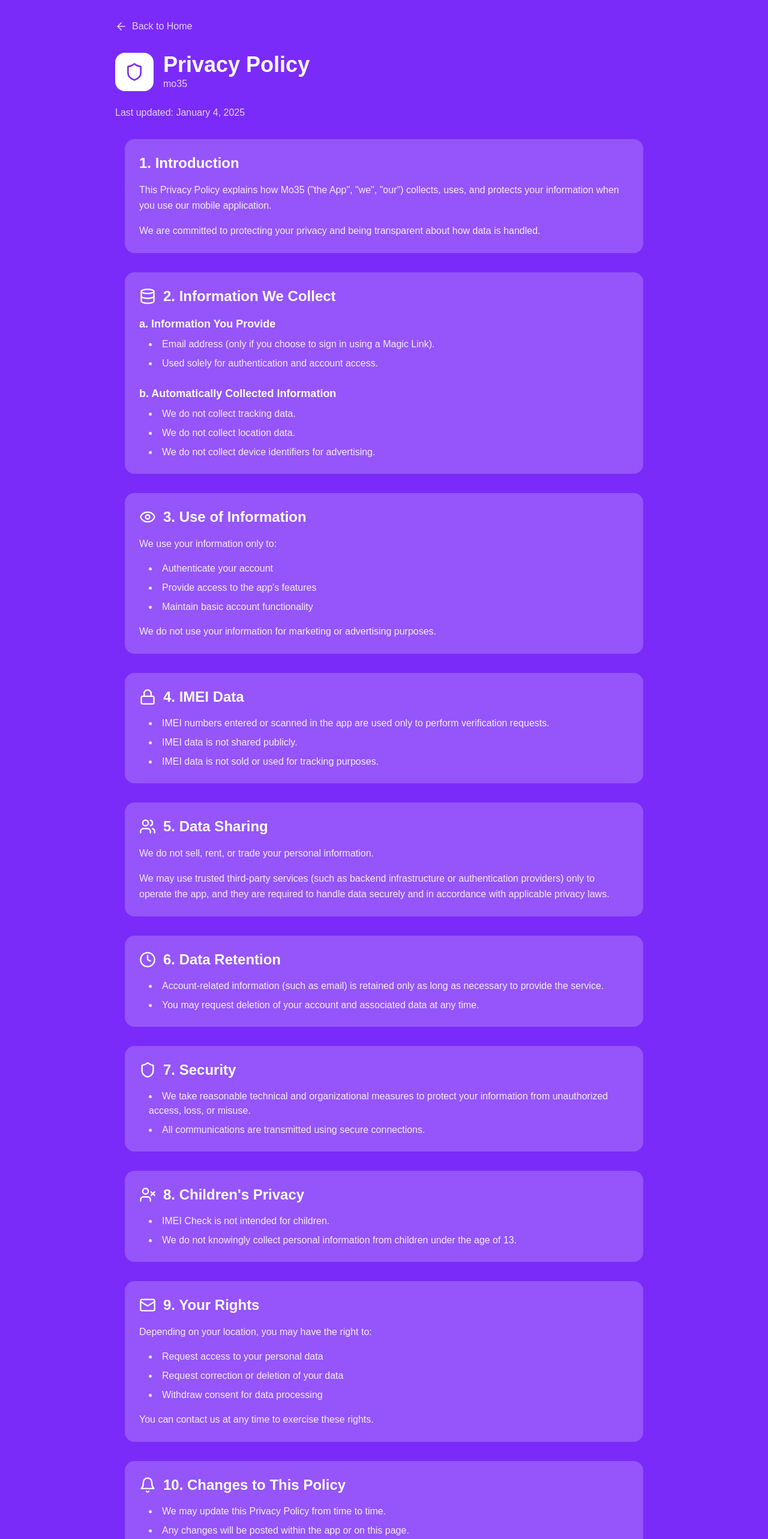
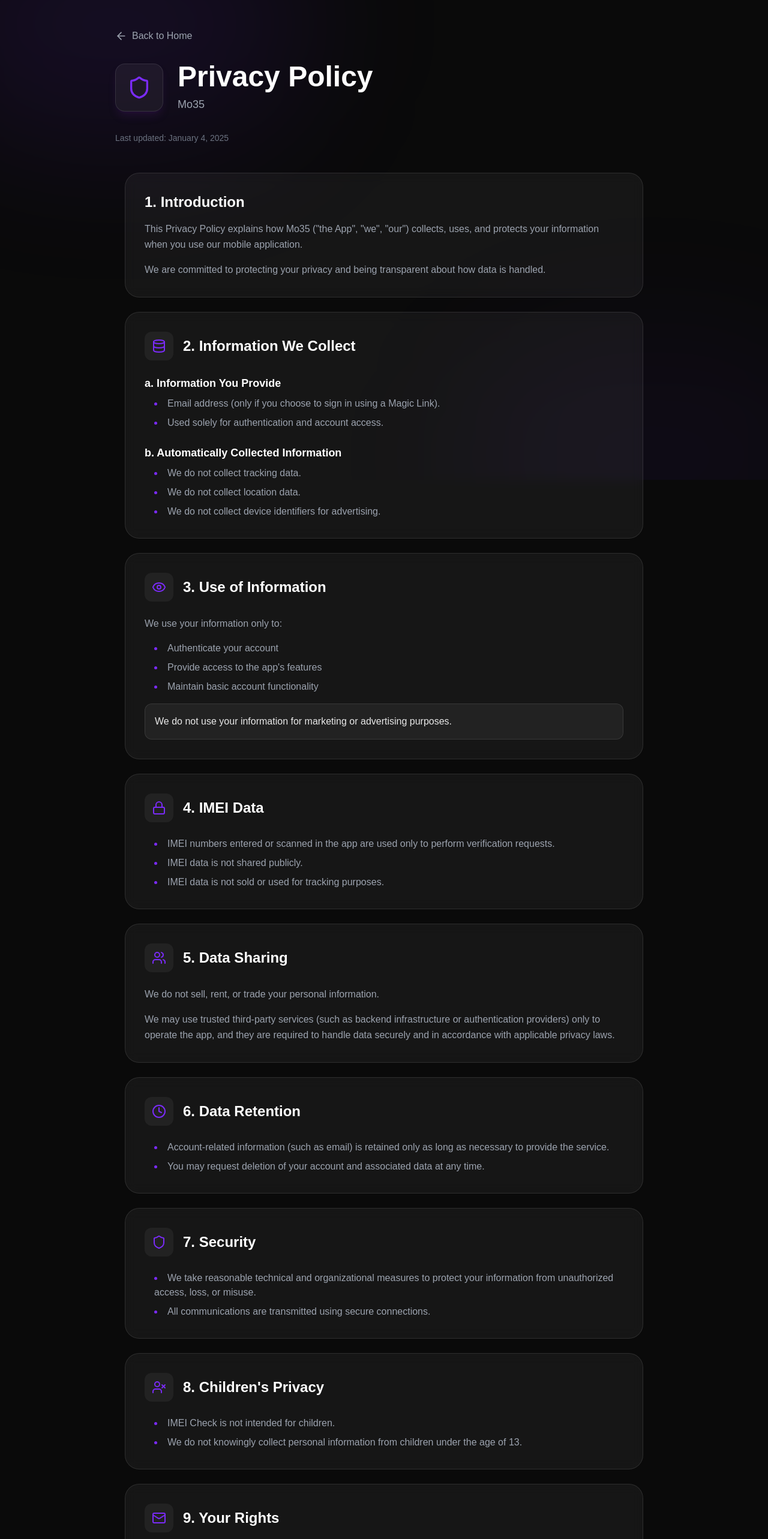
Before and after one commit to ithesk/mo35web, a Next.js app: page /privacy in a window 1280 px wide. Shown: the top 2566 px of the page at 60% size. Built offline with nearby package versions, Linux system fonts and the light colour scheme.

Commit message:
Update privacy page to dark theme

```diff
--- a/src/app/privacy/page.tsx
+++ b/src/app/privacy/page.tsx
@@ -3,63 +3,71 @@
 
 export default function PrivacyPolicy() {
   return (
-    <div className="min-h-screen bg-[#7B2BF9] text-white">
+    <div className="min-h-screen bg-[#0a0a0a] text-gray-200 relative selection:bg-[#7B2BF9] selection:text-white">
+      {/* Background Decor */}
+      <div className="fixed inset-0 z-0 overflow-hidden pointer-events-none">
+        <div className="absolute top-[-20%] left-[-10%] w-[50%] h-[50%] rounded-full bg-[#7B2BF9]/10 blur-[120px]" />
+        <div className="absolute bottom-[-20%] right-[-10%] w-[50%] h-[50%] rounded-full bg-[#7B2BF9]/5 blur-[120px]" />
+      </div>
+
       {/* Header */}
-      <div className="py-8 px-4">
+      <div className="py-12 px-4 relative z-10">
         <div className="max-w-4xl mx-auto">
-          <Link href="/" className="inline-flex items-center gap-2 text-white/80 hover:text-white transition-colors mb-8">
-            <ArrowLeft size={20} />
+          <Link href="/" className="inline-flex items-center gap-2 text-gray-400 hover:text-white transition-colors mb-8 group">
+            <ArrowLeft size={20} className="group-hover:-translate-x-1 transition-transform" />
             Back to Home
           </Link>
 
-          <div className="flex items-center gap-4 mb-6">
-            <div className="w-16 h-16 bg-white rounded-2xl flex items-center justify-center">
-              <Shield size={32} className="text-[#7B2BF9]" />
+          <div className="flex items-center gap-6 mb-8 animate-fadeIn">
+            <div className="w-20 h-20 glass rounded-2xl flex items-center justify-center border border-white/10 shadow-lg shadow-purple-900/20">
+              <Shield size={40} className="text-[#7B2BF9]" />
             </div>
             <div>
-              <h1 className="text-4xl font-bold">Privacy Policy</h1>
-              <p className="text-white/80">mo35</p>
+              <h1 className="text-4xl md:text-5xl font-bold text-white mb-2">Privacy Policy</h1>
+              <p className="text-gray-400 text-lg">Mo35</p>
             </div>
           </div>
 
-          <p className="text-white/80">
+          <p className="text-gray-500 text-sm">
             Last updated: January 4, 2025
           </p>
         </div>
       </div>
 
       {/* Content */}
-      <div className="max-w-4xl mx-auto px-4 pb-16">
-        <div className="space-y-8">
+      <div className="max-w-4xl mx-auto px-4 pb-20 relative z-10">
+        <div className="space-y-6">
           {/* 1. Introduction */}
-          <section className="p-6 bg-white/20 backdrop-blur-sm rounded-2xl">
-            <h2 className="text-2xl font-bold mb-4">1. Introduction</h2>
-            <p className="text-white/90 leading-relaxed">
+          <section className="p-8 glass rounded-3xl border border-white/5 hover:border-white/10 transition-colors">
+            <h2 className="text-2xl font-bold mb-4 text-white">1. Introduction</h2>
+            <p className="text-gray-400 leading-relaxed">
               This Privacy Policy explains how Mo35 (&quot;the App&quot;, &quot;we&quot;, &quot;our&quot;) collects, uses, and protects
               your information when you use our mobile application.
             </p>
-            <p className="text-white/90 leading-relaxed mt-4">
+            <p className="text-gray-400 leading-relaxed mt-4">
               We are committed to protecting your privacy and being transparent about how data is handled.
             </p>
           </section>
 
           {/* 2. Information We Collect */}
-          <section className="p-6 bg-white/20 backdrop-blur-sm rounded-2xl">
-            <div className="flex items-center gap-3 mb-4">
-              <Database size={28} className="text-white" />
-              <h2 className="text-2xl font-bold">2. Information We Collect</h2>
+          <section className="p-8 glass rounded-3xl border border-white/5 hover:border-white/10 transition-colors">
+            <div className="flex items-center gap-4 mb-6">
+              <div className="p-3 bg-white/5 rounded-xl text-[#7B2BF9]">
+                <Database size={24} />
+              </div>
+              <h2 className="text-2xl font-bold text-white">2. Information We Collect</h2>
             </div>
-            <div className="space-y-6 text-white/90">
+            <div className="space-y-6 text-gray-400">
               <div>
                 <h3 className="text-lg font-semibold text-white mb-2">a. Information You Provide</h3>
-                <ul className="list-disc list-inside space-y-2 ml-4">
+                <ul className="list-disc list-inside space-y-2 ml-4 marker:text-[#7B2BF9]">
                   <li>Email address (only if you choose to sign in using a Magic Link).</li>
                   <li>Used solely for authentication and account access.</li>
                 </ul>
               </div>
               <div>
                 <h3 className="text-lg font-semibold text-white mb-2">b. Automatically Collected Information</h3>
-                <ul className="list-disc list-inside space-y-2 ml-4">
+                <ul className="list-disc list-inside space-y-2 ml-4 marker:text-[#7B2BF9]">
                   <li>We do not collect tracking data.</li>
                   <li>We do not collect location data.</li>
                   <li>We do not collect device identifiers for advertising.</li>
@@ -69,31 +77,35 @@
           </section>
 
           {/* 3. Use of Information */}
-          <section className="p-6 bg-white/20 backdrop-blur-sm rounded-2xl">
-            <div className="flex items-center gap-3 mb-4">
-              <Eye size={28} className="text-white" />
-              <h2 className="text-2xl font-bold">3. Use of Information</h2>
+          <section className="p-8 glass rounded-3xl border border-white/5 hover:border-white/10 transition-colors">
+            <div className="flex items-center gap-4 mb-6">
+              <div className="p-3 bg-white/5 rounded-xl text-[#7B2BF9]">
+                <Eye size={24} />
+              </div>
+              <h2 className="text-2xl font-bold text-white">3. Use of Information</h2>
             </div>
-            <div className="space-y-4 text-white/90">
+            <div className="space-y-4 text-gray-400">
               <p className="leading-relaxed">We use your information only to:</p>
-              <ul className="list-disc list-inside space-y-2 ml-4">
+              <ul className="list-disc list-inside space-y-2 ml-4 marker:text-[#7B2BF9]">
                 <li>Authenticate your account</li>
                 <li>Provide access to the app&apos;s features</li>
                 <li>Maintain basic account functionality</li>
               </ul>
-              <p className="leading-relaxed mt-4 font-medium">
+              <p className="leading-relaxed mt-4 font-medium text-white/90 p-4 rounded-xl bg-white/5 border border-white/10">
                 We do not use your information for marketing or advertising purposes.
               </p>
             </div>
           </section>
 
           {/* 4. IMEI Data */}
-          <section className="p-6 bg-white/20 backdrop-blur-sm rounded-2xl">
-            <div className="flex items-center gap-3 mb-4">
-              <Lock size={28} className="text-white" />
-              <h2 className="text-2xl font-bold">4. IMEI Data</h2>
+          <section className="p-8 glass rounded-3xl border border-white/5 hover:border-white/10 transition-colors">
+            <div className="flex items-center gap-4 mb-6">
+              <div className="p-3 bg-white/5 rounded-xl text-[#7B2BF9]">
+                <Lock size={24} />
+              </div>
+              <h2 className="text-2xl font-bold text-white">4. IMEI Data</h2>
             </div>
-            <ul className="list-disc list-inside space-y-2 ml-4 text-white/90">
+            <ul className="list-disc list-inside space-y-2 ml-4 text-gray-400 marker:text-[#7B2BF9]">
               <li>IMEI numbers entered or scanned in the app are used only to perform verification requests.</li>
               <li>IMEI data is not shared publicly.</li>
               <li>IMEI data is not sold or used for tracking purposes.</li>
@@ -101,12 +113,14 @@
           </section>
 
           {/* 5. Data Sharing */}
-          <section className="p-6 bg-white/20 backdrop-blur-sm rounded-2xl">
-            <div className="flex items-center gap-3 mb-4">
-              <Users size={28} className="text-white" />
-              <h2 className="text-2xl font-bold">5. Data Sharing</h2>
+          <section className="p-8 glass rounded-3xl border border-white/5 hover:border-white/10 transition-colors">
+            <div className="flex items-center gap-4 mb-6">
+              <div className="p-3 bg-white/5 rounded-xl text-[#7B2BF9]">
+                <Users size={24} />
+              </div>
+              <h2 className="text-2xl font-bold text-white">5. Data Sharing</h2>
             </div>
-            <div className="space-y-4 text-white/90">
+            <div className="space-y-4 text-gray-400">
               <p className="leading-relaxed">
                 We do not sell, rent, or trade your personal information.
               </p>
@@ -119,50 +133,58 @@
           </section>
 
           {/* 6. Data Retention */}
-          <section className="p-6 bg-white/20 backdrop-blur-sm rounded-2xl">
-            <div className="flex items-center gap-3 mb-4">
-              <Clock size={28} className="text-white" />
-              <h2 className="text-2xl font-bold">6. Data Retention</h2>
+          <section className="p-8 glass rounded-3xl border border-white/5 hover:border-white/10 transition-colors">
+            <div className="flex items-center gap-4 mb-6">
+              <div className="p-3 bg-white/5 rounded-xl text-[#7B2BF9]">
+                <Clock size={24} />
+              </div>
+              <h2 className="text-2xl font-bold text-white">6. Data Retention</h2>
             </div>
-            <ul className="list-disc list-inside space-y-2 ml-4 text-white/90">
+            <ul className="list-disc list-inside space-y-2 ml-4 text-gray-400 marker:text-[#7B2BF9]">
               <li>Account-related information (such as email) is retained only as long as necessary to provide the service.</li>
               <li>You may request deletion of your account and associated data at any time.</li>
             </ul>
           </section>
 
           {/* 7. Security */}
-          <section className="p-6 bg-white/20 backdrop-blur-sm rounded-2xl">
-            <div className="flex items-center gap-3 mb-4">
-              <Shield size={28} className="text-white" />
-              <h2 className="text-2xl font-bold">7. Security</h2>
+          <section className="p-8 glass rounded-3xl border border-white/5 hover:border-white/10 transition-colors">
+            <div className="flex items-center gap-4 mb-6">
+              <div className="p-3 bg-white/5 rounded-xl text-[#7B2BF9]">
+                <Shield size={24} />
+              </div>
+              <h2 className="text-2xl font-bold text-white">7. Security</h2>
             </div>
-            <ul className="list-disc list-inside space-y-2 ml-4 text-white/90">
+            <ul className="list-disc list-inside space-y-2 ml-4 text-gray-400 marker:text-[#7B2BF9]">
               <li>We take reasonable technical and organizational measures to protect your information from unauthorized access, loss, or misuse.</li>
               <li>All communications are transmitted using secure connections.</li>
             </ul>
           </section>
 
           {/* 8. Children's Privacy */}
-          <section className="p-6 bg-white/20 backdrop-blur-sm rounded-2xl">
-            <div className="flex items-center gap-3 mb-4">
-              <UserX size={28} className="text-white" />
-              <h2 className="text-2xl font-bold">8. Children&apos;s Privacy</h2>
+          <section className="p-8 glass rounded-3xl border border-white/5 hover:border-white/10 transition-colors">
+            <div className="flex items-center gap-4 mb-6">
+              <div className="p-3 bg-white/5 rounded-xl text-[#7B2BF9]">
+                <UserX size={24} />
+              </div>
+              <h2 className="text-2xl font-bold text-white">8. Children&apos;s Privacy</h2>
             </div>
-            <ul className="list-disc list-inside space-y-2 ml-4 text-white/90">
+            <ul className="list-disc list-inside space-y-2 ml-4 text-gray-400 marker:text-[#7B2BF9]">
               <li>IMEI Check is not intended for children.</li>
               <li>We do not knowingly collect personal information from children under the age of 13.</li>
             </ul>
           </section>
 
           {/* 9. Your Rights */}
-          <section className="p-6 bg-white/20 backdrop-blur-sm rounded-2xl">
-            <div className="flex items-center gap-3 mb-4">
-              <Mail size={28} className="text-white" />
-              <h2 className="text-2xl font-bold">9. Your Rights</h2>
+          <section className="p-8 glass rounded-3xl border border-white/5 hover:border-white/10 transition-colors">
+            <div className="flex items-center gap-4 mb-6">
+              <div className="p-3 bg-white/5 rounded-xl text-[#7B2BF9]">
+                <Mail size={24} />
+              </div>
+              <h2 className="text-2xl font-bold text-white">9. Your Rights</h2>
             </div>
-            <div className="space-y-4 text-white/90">
+            <div className="space-y-4 text-gray-400">
               <p className="leading-relaxed">Depending on your location, you may have the right to:</p>
-              <ul className="list-disc list-inside space-y-2 ml-4">
+              <ul className="list-disc list-inside space-y-2 ml-4 marker:text-[#7B2BF9]">
                 <li>Request access to your personal data</li>
                 <li>Request correction or deletion of your data</li>
                 <li>Withdraw consent for data processing</li>
@@ -174,28 +196,32 @@
           </section>
 
           {/* 10. Changes to This Policy */}
-          <section className="p-6 bg-white/20 backdrop-blur-sm rounded-2xl">
-            <div className="flex items-center gap-3 mb-4">
-              <Bell size={28} className="text-white" />
-              <h2 className="text-2xl font-bold">10. Changes to This Policy</h2>
+          <section className="p-8 glass rounded-3xl border border-white/5 hover:border-white/10 transition-colors">
+            <div className="flex items-center gap-4 mb-6">
+              <div className="p-3 bg-white/5 rounded-xl text-[#7B2BF9]">
+                <Bell size={24} />
+              </div>
+              <h2 className="text-2xl font-bold text-white">10. Changes to This Policy</h2>
             </div>
-            <ul className="list-disc list-inside space-y-2 ml-4 text-white/90">
+            <ul className="list-disc list-inside space-y-2 ml-4 text-gray-400 marker:text-[#7B2BF9]">
               <li>We may update this Privacy Policy from time to time.</li>
               <li>Any changes will be posted within the app or on this page.</li>
             </ul>
           </section>
 
           {/* 11. Contact Information */}
-          <section className="p-6 bg-white/20 backdrop-blur-sm rounded-2xl">
-            <div className="flex items-center gap-3 mb-4">
-              <Mail size={28} className="text-white" />
-              <h2 className="text-2xl font-bold">11. Contact Information</h2>
+          <section className="p-8 glass rounded-3xl border border-white/5 hover:border-white/10 transition-colors">
+            <div className="flex items-center gap-4 mb-6">
+              <div className="p-3 bg-white/5 rounded-xl text-[#7B2BF9]">
+                <Mail size={24} />
+              </div>
+              <h2 className="text-2xl font-bold text-white">11. Contact Information</h2>
             </div>
-            <div className="space-y-4 text-white/90">
+            <div className="space-y-4 text-gray-400">
               <p className="leading-relaxed">
                 If you have questions about this Privacy Policy or our data practices, you can contact us at:
               </p>
-              <div className="bg-white/10 rounded-2xl p-4 space-y-2">
+              <div className="glass bg-white/5 rounded-2xl p-6 space-y-3 border border-white/5">
                 <p><span className="font-semibold text-white">Email:</span> info@mo35.dev</p>
                 <p><span className="font-semibold text-white">Company:</span> pablo h</p>
                 <p><span className="font-semibold text-white">Country:</span> Dominican Republic</p>
@@ -205,8 +231,8 @@
         </div>
 
         {/* Footer */}
-        <div className="mt-12 text-center">
-          <Link href="/" className="inline-flex items-center gap-2 px-6 py-3 bg-white text-[#7B2BF9] rounded-xl font-bold hover:scale-105 transition-all">
+        <div className="mt-16 text-center">
+          <Link href="/" className="inline-flex items-center gap-2 px-8 py-4 bg-white text-black rounded-full font-bold hover:bg-gray-200 transition-all transform hover:scale-105">
             <ArrowLeft size={20} />
             Back to Home
           </Link>
```
